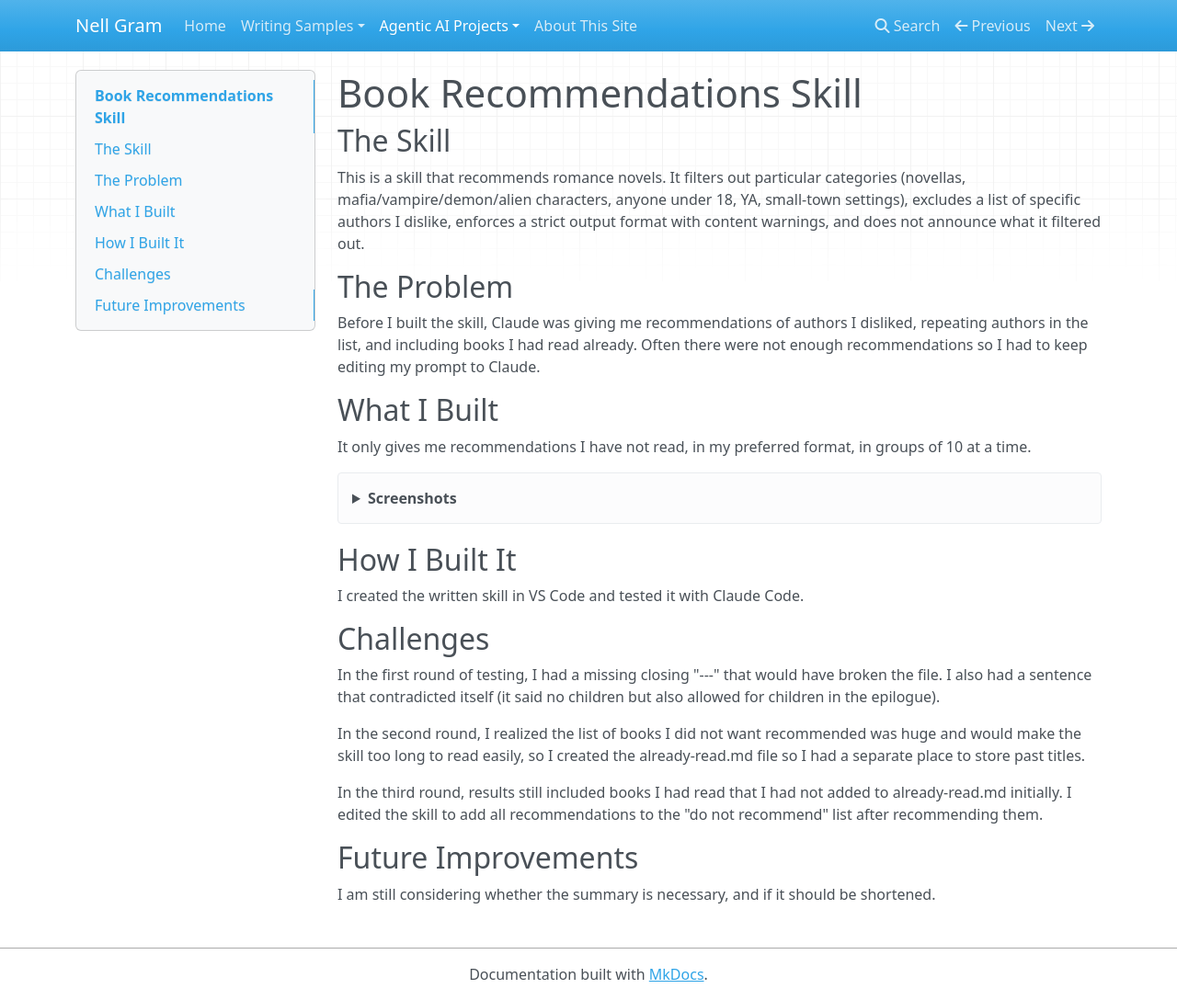
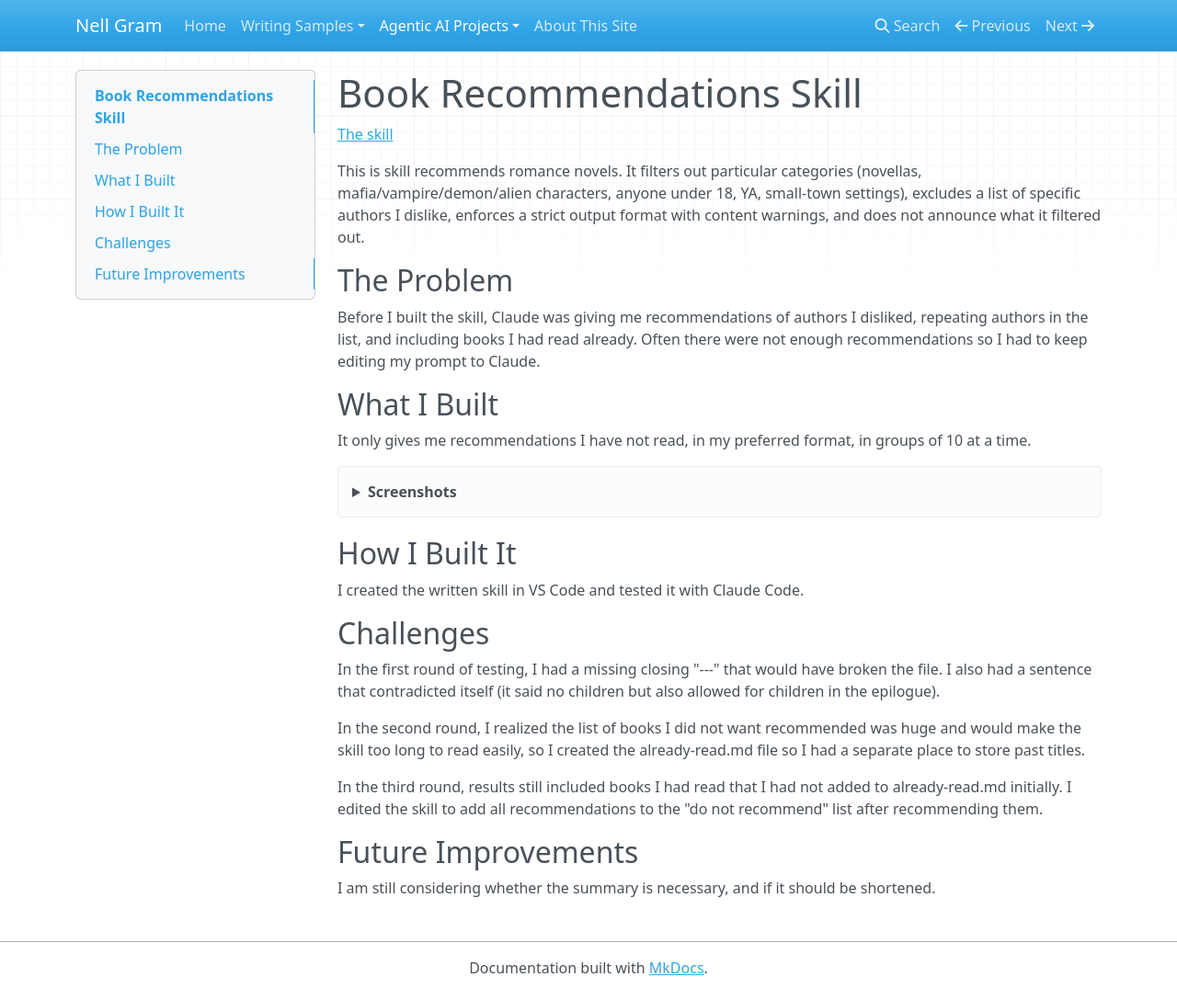
Before and after one commit to nellcgram/nellcgram.github.io, an MkDocs documentation site: the page built from docs/agentic-projects/book-recommendations-case-study.md, in a window 1280 px wide and 1088 px high. Shown: the whole window at 92% size. Built offline with MkDocs 1.6.1, drawn with Linux system fonts in a browser that asks for light colours; nearby versions of some CDN libraries.

Commit message:
added skill link

```diff
--- a/docs/agentic-projects/book-recommendations-case-study.md
+++ b/docs/agentic-projects/book-recommendations-case-study.md
@@ -1,8 +1,8 @@
 # Book Recommendations Skill
 
-## The Skill
+[The skill](https://github.com/nellcgram/nellcgram.github.io/blob/main/.claude/skills/book-recommendations/SKILL.md)
 
-This is a skill that recommends romance novels. It filters out particular categories (novellas, mafia/vampire/demon/alien characters, anyone under 18, YA, small-town settings), excludes a list of specific authors I dislike, enforces a strict output format with content warnings, and does not announce what it filtered out.
+This is skill recommends romance novels. It filters out particular categories (novellas, mafia/vampire/demon/alien characters, anyone under 18, YA, small-town settings), excludes a list of specific authors I dislike, enforces a strict output format with content warnings, and does not announce what it filtered out.
 
 ## The Problem
 
```
